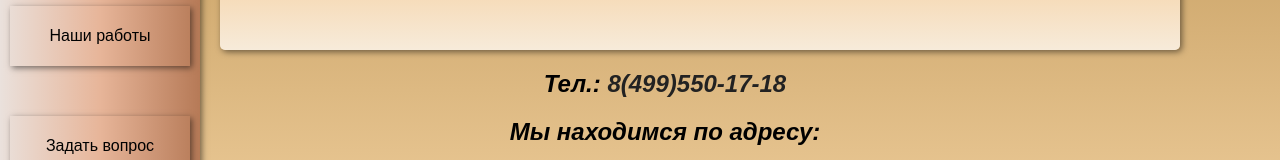
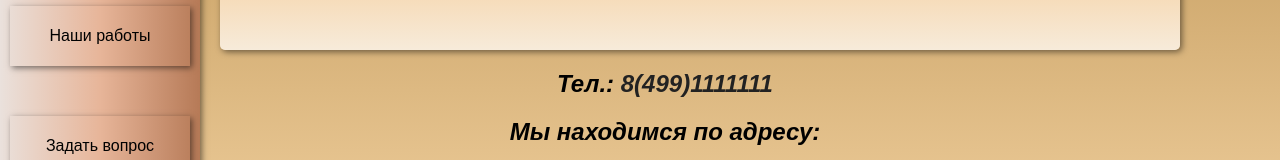
Before and after one commit to JosephFareez/grand-gallery, a website built with Parcel: page address.html in a window 1280 px wide. Shown: the part 164-324 px from the top of the page. Built offline with nearby package versions, Linux system fonts and the light colour scheme.

Commit message:
Update address.html

```diff
--- a/address.html
+++ b/address.html
@@ -33,7 +33,7 @@
           <img src="./logo.png" alt="logo" class="logo">
           <h1>ООО "ГРАНД ГАЛЕРЕЯ"</h1>
       </div>
-    <h2>Тел.: <a href="tel:8(499)5501718">8(499)550-17-18</a></h2>
+    <h2>Тел.: <a href="tel:8(499)1111111">8(499)1111111</a></h2>
 
       <h2>Мы находимся по адресу: </h2>
     <h2><a href="https://yandex.ru/maps/-/CDaSYALC" ><p>127106, г. Москва, вн. тер. г. муниципальный округ Марфино, </p>Гостиничный проезд, д. 8, к. 1, помещ. 506.</p></a></h2>
```
